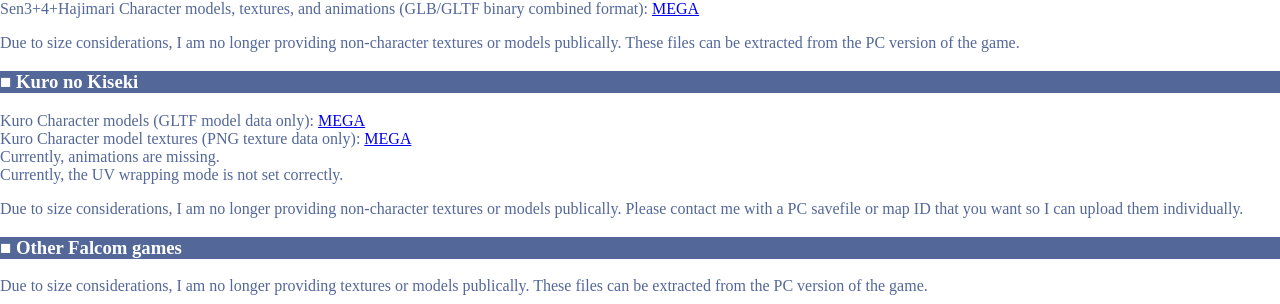
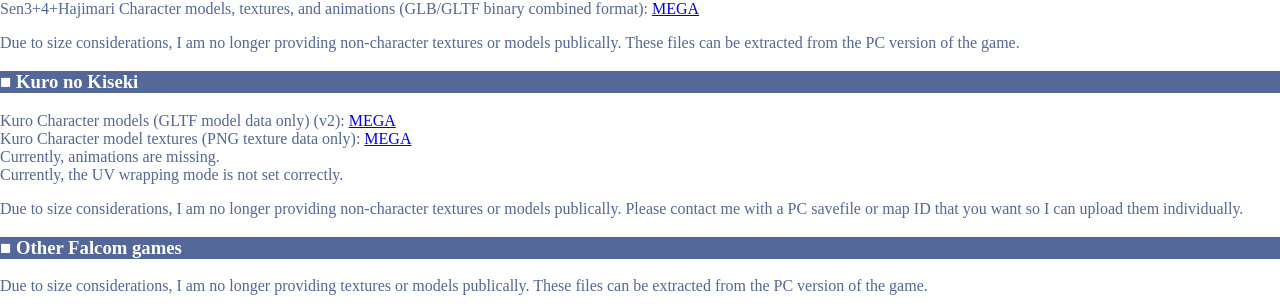
Before and after one commit to uyjulian/falcom-dumps, a Jekyll site: the page built from index.md, in a window 1280 px wide and 900 px high, scrolled down 3259 px. Shown: the part 537-841 px from the top of the window. Built offline with Jekyll 4.4.1, drawn with Linux system fonts in a browser that asks for light colours.

Commit message:
Update link

```diff
--- a/index.md
+++ b/index.md
@@ -175,7 +175,7 @@ Due to size considerations, I am no longer providing non-character textures or m
 
 ### Kuro no Kiseki
 
-Kuro Character models (GLTF model data only): [MEGA](https://mega.nz/file/NwoGyJCT#fZG33TtgLhJEWfX4zSq93h07XmxCFL-3BWF_rN9ieCc)
+Kuro Character models (GLTF model data only) (v2): [MEGA](https://mega.nz/file/k04TlSiJ#02G3EE9fIOxVCEy0dwHNG7eD4Y7Y6tbpdWIvLlEAVIQ)
 Kuro Character model textures (PNG texture data only): [MEGA](https://mega.nz/file/AhYnHa4a#hiJjw7mCNAwvGcBCqFakOhoQQEtS89tp_6M7AQD0yTM)
 Currently, animations are missing.
 Currently, the UV wrapping mode is not set correctly.
```
